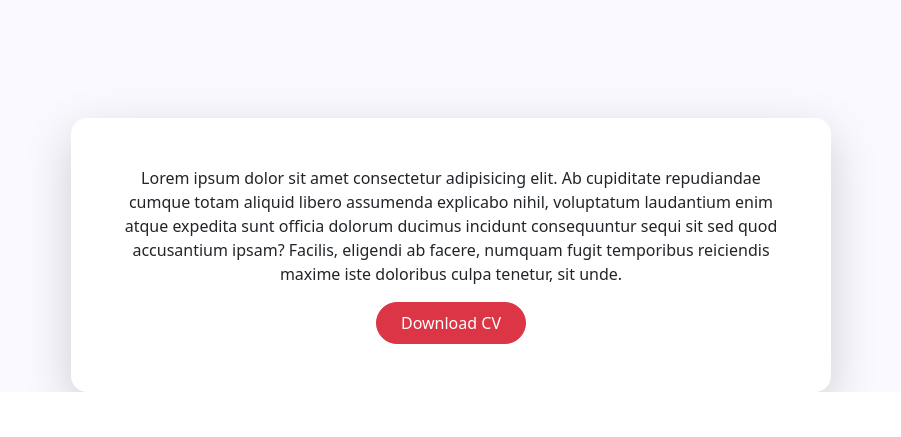
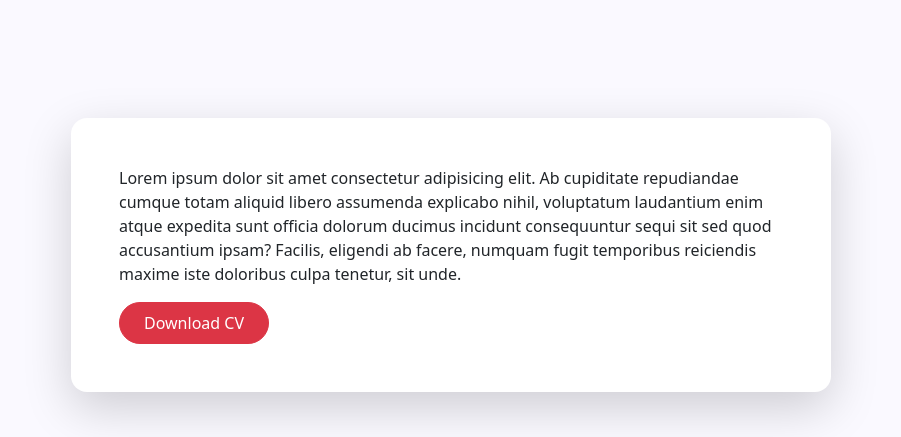
Before and after one commit to WinRafaelx/WinRafaelx.github.io, a plain HTML site: page index.html in a window 1280 px wide. Shown: the part 802-1239 px from the top of the page, 379-1280 px from the left. Before the commit the page ends 1194 px from the top, so only its background shows below. Drawn offline with nearby package versions, Linux system fonts and the light colour scheme.

Commit message:
Small Fix

```diff
--- a/index.html
+++ b/index.html
@@ -66,7 +66,7 @@
       </div>
     </section>
     <!-- About -->
-    <section class="About">
+    <section class="About pb-5">
       <div class="container">
         <h1 class="pt-5 ps-4 fw-bolder">About Me</h1>
         <div class="row">
@@ -79,7 +79,7 @@
             class="rounded-circle cover-img m-4"
           />
           </div>
-          <div class="about-card p-5 rounded-4 mt-3 shadow-lg col-md-7 col-lg-8 text-center">
+          <div class="about-card p-5 rounded-4 mt-3 shadow-lg col-md-7 col-lg-8">
             <div>
               <p>
                 Lorem ipsum dolor sit amet consectetur adipisicing elit. Ab
```
